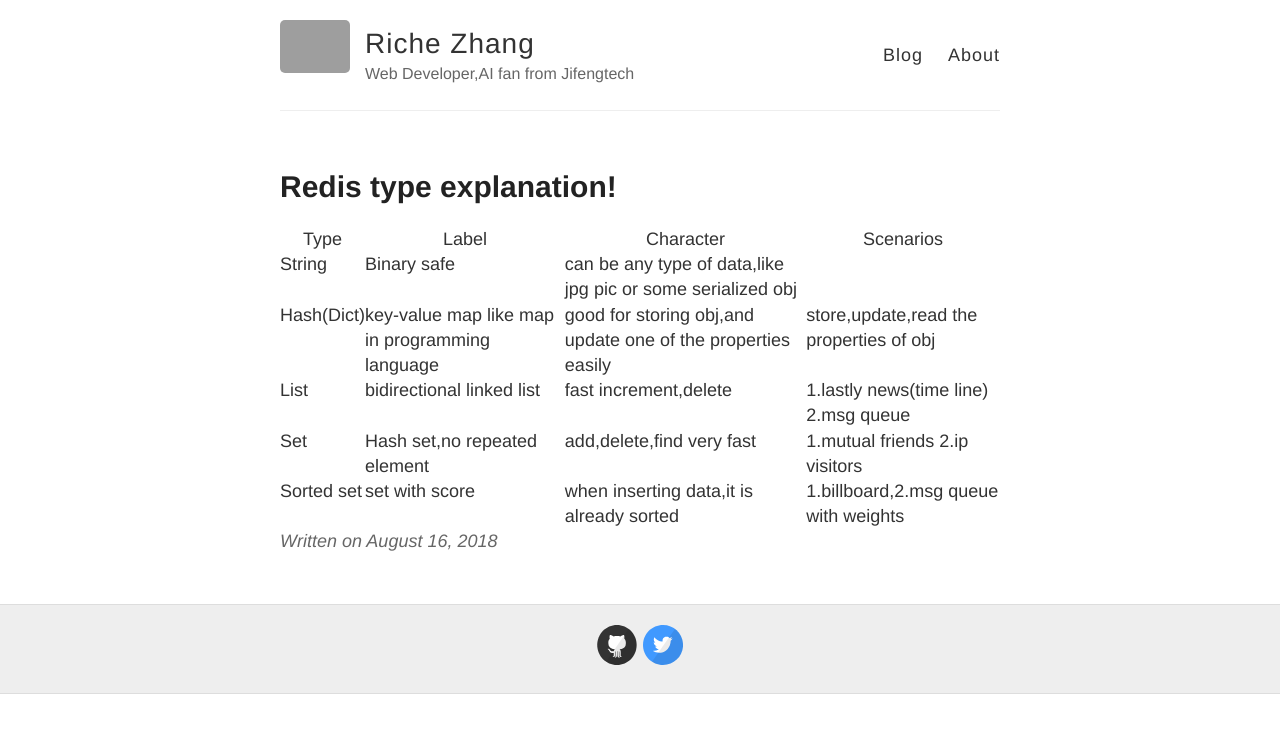
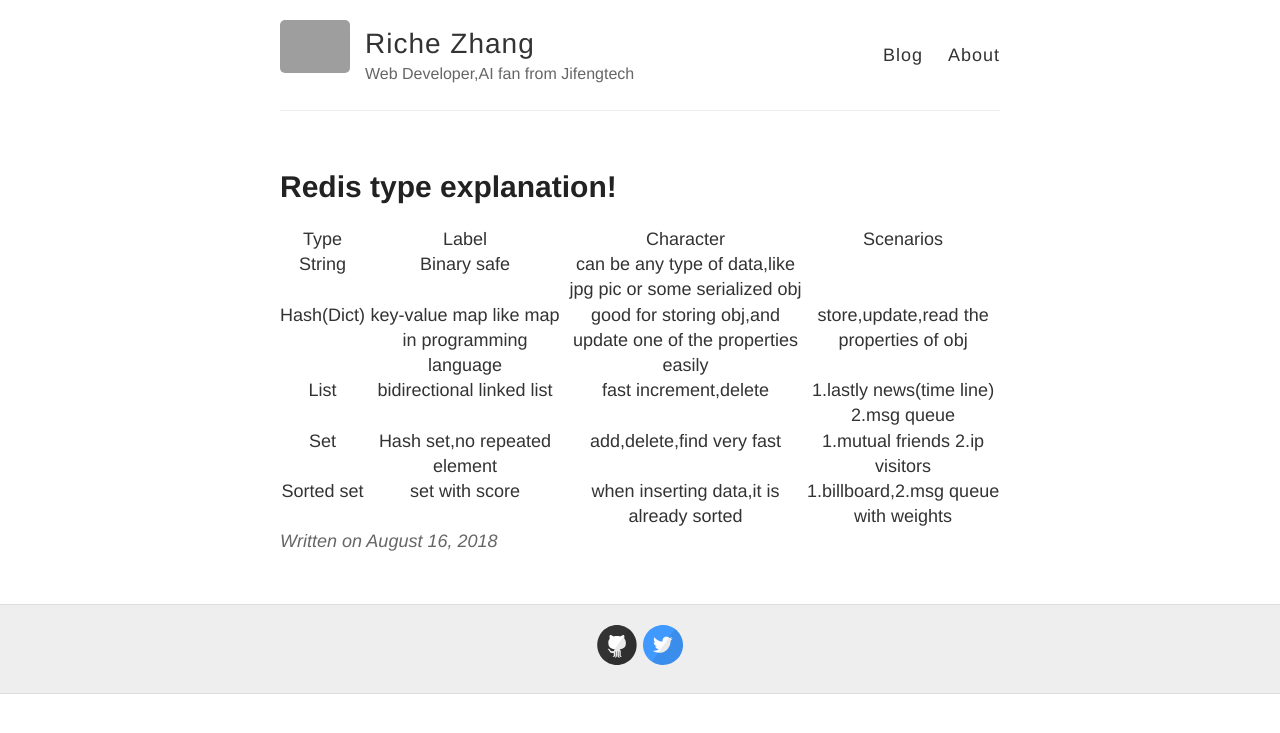
Before and after one commit to RicheZhang/RicheZhang.github.io, a Jekyll site: the page built from _posts/2018-8-16-Redis-type.md, in a window 1280 px wide. Shown: the top 733 px of the page. Built offline with Jekyll 4.4.1, drawn with Linux system fonts in a browser that asks for light colours; grey boxes are pictures that could not be loaded.

Commit message:
Markdown table modified

```diff
--- a/_posts/2018-8-16-Redis-type.md
+++ b/_posts/2018-8-16-Redis-type.md
@@ -2,10 +2,10 @@
 layout: post
 title: Redis type explanation!
 ---
-|Type       |Label       |Character                           |Scenarios
-|-----------|------------|------------------------------------|----------------------------------------------|
-|String     |Binary safe |can be any type of data,like jpg pic or some serialized obj|                       |
-|Hash(Dict) |key-value map like map in programming language|good for storing obj,and update one of the properties easily|store,update,read the properties of obj|
-|List|bidirectional linked list|fast increment,delete|1.lastly news(time line) 2.msg queue|
-|Set|Hash set,no repeated element|add,delete,find very fast|1.mutual friends 2.ip visitors
-|Sorted set|set with score|when inserting data,it is already sorted|1.billboard,2.msg queue with weights|
+| Type | Label | Character | Scenarios |
+| :---: | :---:| :---: | :---:|
+| String     |Binary safe | can be any type of data,like jpg pic or some serialized obj |                       |
+| Hash(Dict) | key-value map like map in programming language | good for storing obj,and update one of the properties easily|store,update,read the properties of obj |
+| List | bidirectional linked list | fast increment,delete|1.lastly news(time line) 2.msg queue |
+| Set |Hash set,no repeated element|add,delete,find very fast|1.mutual friends 2.ip visitors
+| Sorted set | set with score | when inserting data,it is already sorted | 1.billboard,2.msg queue with weights|
```
